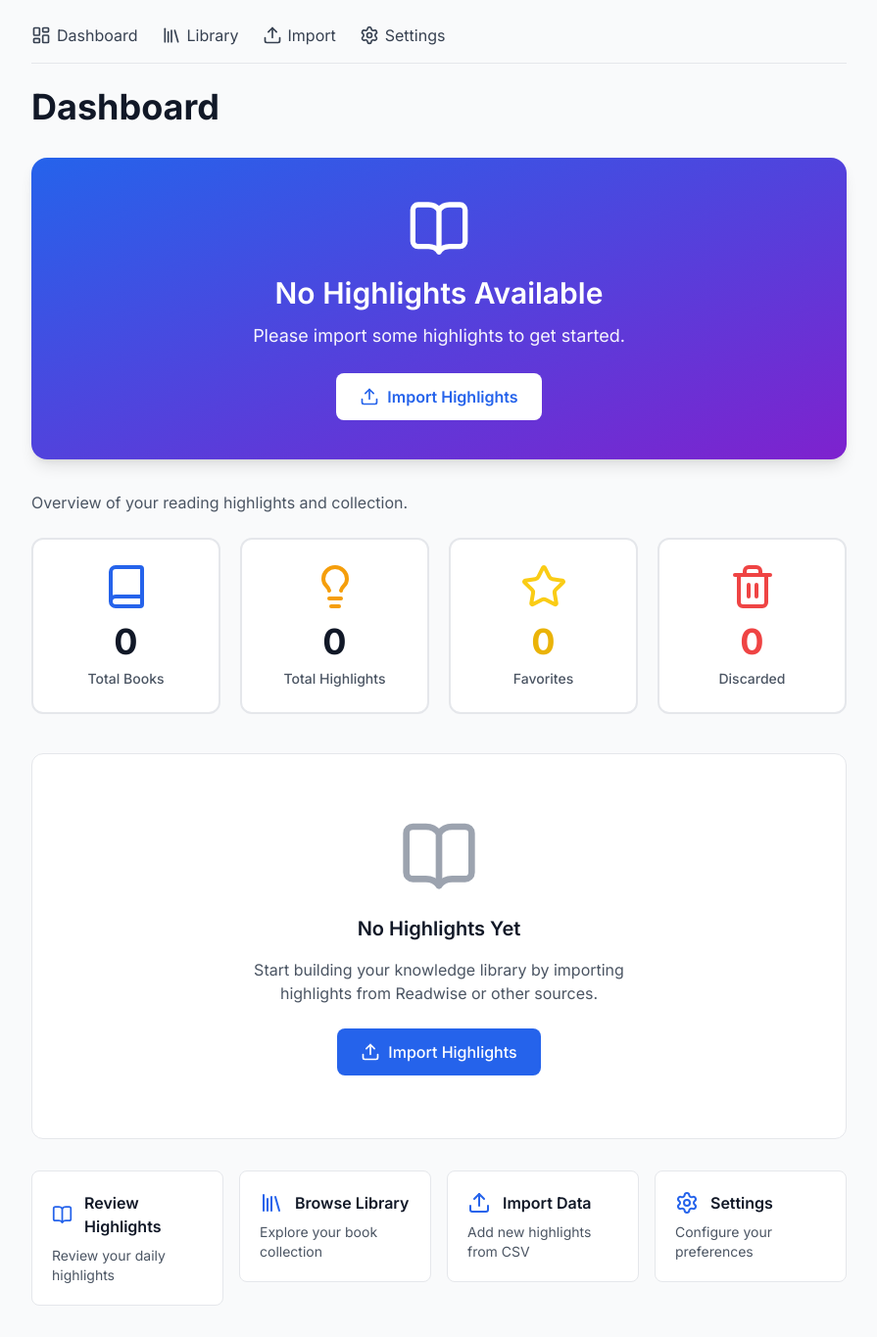
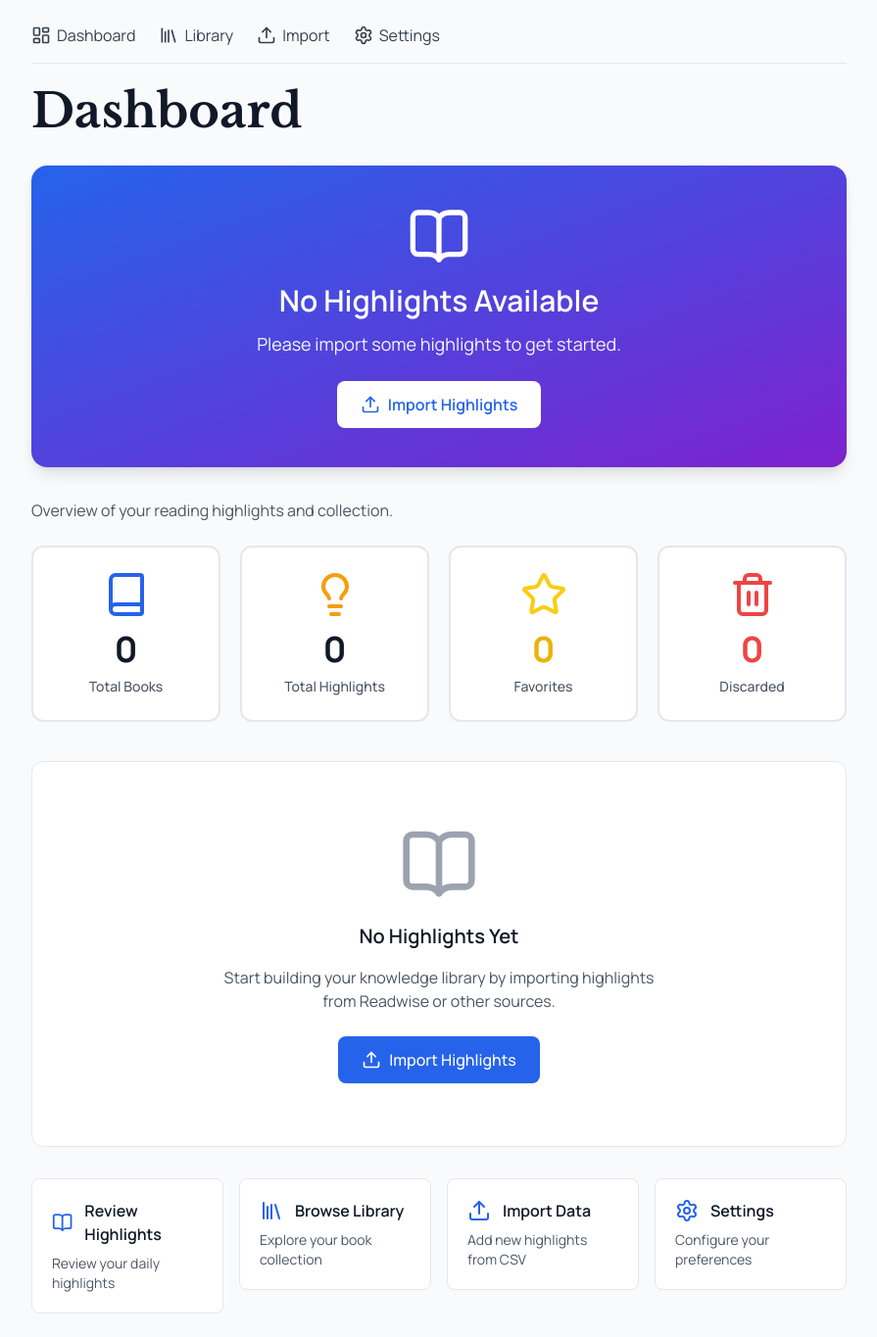
Before and after one commit to wardeiling/FreeWise, a FastAPI app: page /dashboard/ui in a window 1280 px wide. Shown: the whole page at 98% size, without its empty margins (192-1087 px from the left). Before the commit the page ends 1333 px from the top, so only its background shows below. Run offline with FastAPI, Linux system fonts and the light colour scheme; data comes from the database, SQL or seed files in the repository; data that the repository does not hold is empty; some libraries are stand-ins or nearby versions.

Commit message:
Improve fonts for aestehic feel (less computer-like)

```diff
--- a/app/templates/base.html
+++ b/app/templates/base.html
@@ -11,7 +11,7 @@
     <!-- Google Fonts -->
     <link rel="preconnect" href="https://fonts.googleapis.com">
     <link rel="preconnect" href="https://fonts.gstatic.com" crossorigin>
-    <link href="https://fonts.googleapis.com/css2?family=Inter:wght@400;500;600;700&family=Crimson+Pro:wght@400;600&display=swap" rel="stylesheet">
+    <link href="https://fonts.googleapis.com/css2?family=Manrope:wght@400;500;600;700&family=Crimson+Pro:wght@400;600&family=Libre+Baskerville:wght@400;700&display=swap" rel="stylesheet">
 
     <!-- HTMX -->
     <script src="https://unpkg.com/htmx.org@1.9.10"></script>
@@ -26,7 +26,7 @@
             theme: {
                 extend: {
                     fontFamily: {
-                        sans: ['Inter', 'system-ui', '-apple-system', 'sans-serif'],
+                        sans: ['Manrope', 'system-ui', '-apple-system', 'sans-serif'],
                         serif: ['Crimson Pro', 'Georgia', 'serif'],
                     },
                     colors: {
@@ -94,11 +94,15 @@
 
         /* Font families */
         body {
-            font-family: 'Inter', system-ui, -apple-system, sans-serif;
+            font-family: 'Manrope', system-ui, -apple-system, sans-serif;
         }
 
         .highlight-text {
             font-family: 'Crimson Pro', Georgia, serif;
+        }
+
+        .title-font {
+            font-family: 'Libre Baskerville', 'Crimson Pro', Georgia, serif;
         }
     </style>
 </head>
@@ -128,7 +132,7 @@
 
         <!-- Page Title -->
         <div class="mb-8">
-            <h2 class="text-4xl font-bold text-gray-900 dark:text-white">
+            <h2 class="text-5xl font-bold text-gray-900 dark:text-white title-font">
                 {% block heading %}FreeWise{% endblock %}
             </h2>
         </div>
```
